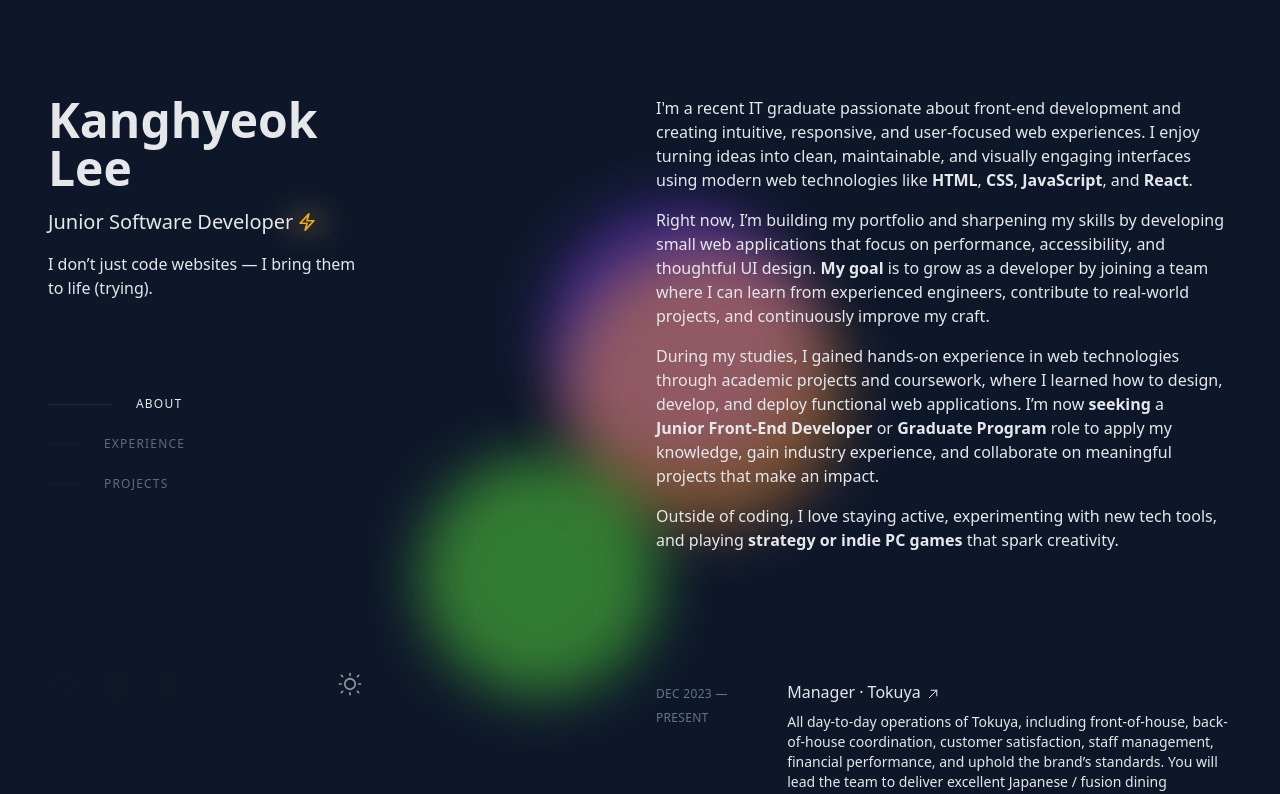
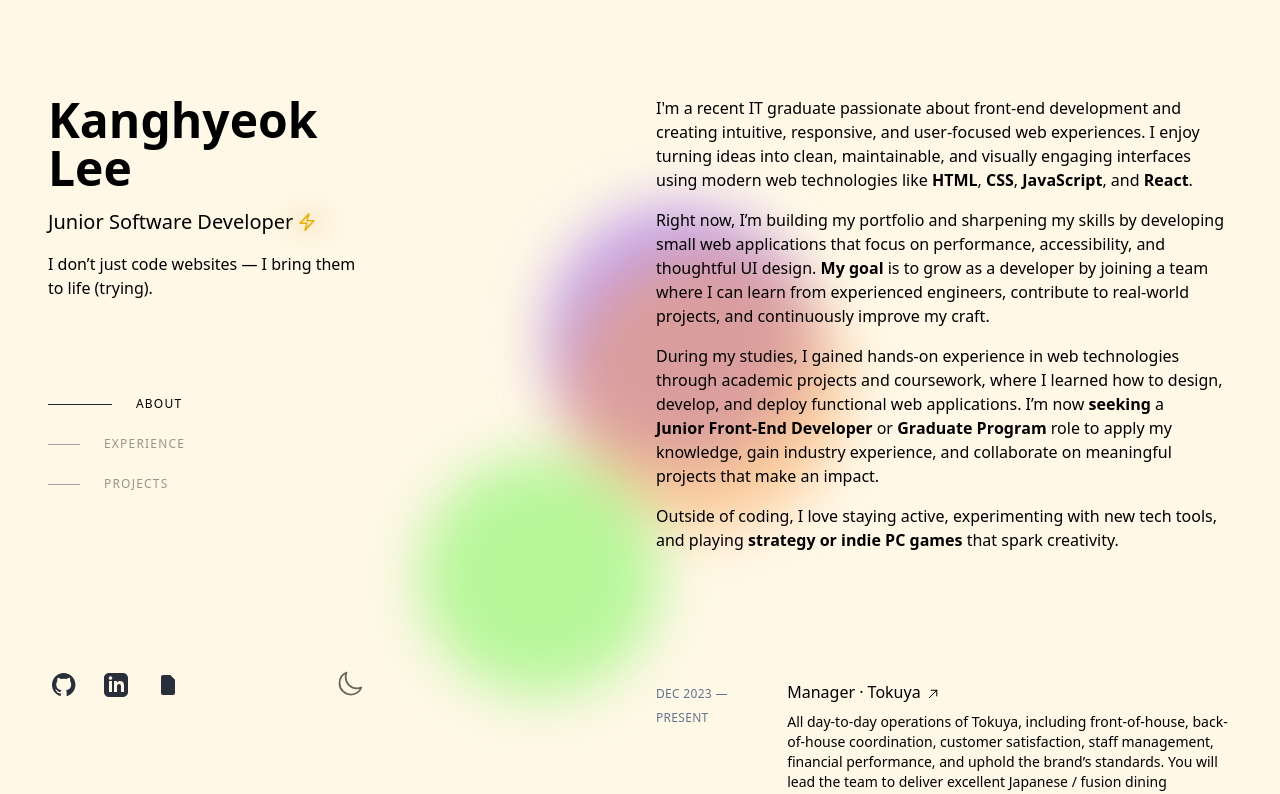
Before and after one commit to seed75/Kanghyeokpf, a React (Vite) app: page /#about in a window 1280 px wide. Shown: the top 794 px of the page. Built offline with nearby package versions, Linux system fonts and the light colour scheme.

Commit message:
chore: pdf added

```diff
--- a/index.html
+++ b/index.html
@@ -1,5 +1,5 @@
 <!DOCTYPE html>
-<html lang="en" class="dark" style="color-scheme: dark">
+<html lang="en" class="light" style="color-scheme: dark">
   <head>
     <meta charset="UTF-8" />
     <meta name="viewport" content="width=device-width" />
--- a/src/theme.tsx
+++ b/src/theme.tsx
@@ -16,7 +16,10 @@ const applyTheme = (theme: Theme) => {
 };
 
 export const ThemeProvider: React.FC<{children: React.ReactNode}> = ({ children }) => {
-  const [theme, setTheme] = useState<Theme>(() => (localStorage.getItem('theme') as Theme) || 'dark');
+  const [theme, setTheme] = useState<Theme>(() => {
+  const saved = localStorage.getItem('theme') as Theme | null;
+  return saved ?? 'light';
+});
 
   // Apply on first paint to avoid flash
   useLayoutEffect(() => { applyTheme(theme); }, []); // first render
```
Also changed, not shown: 1 other file (tests, documents, lock files or other folders).
